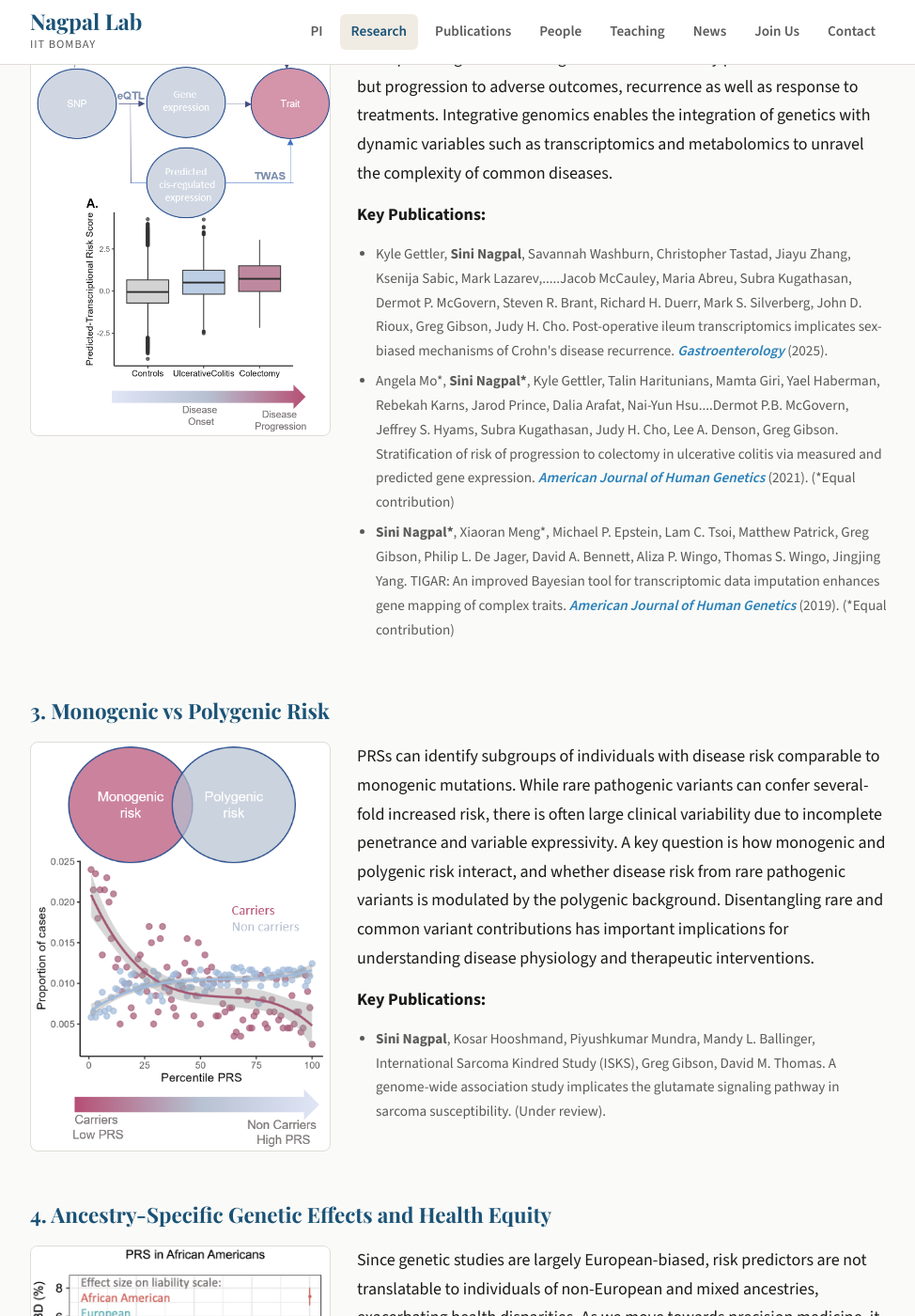
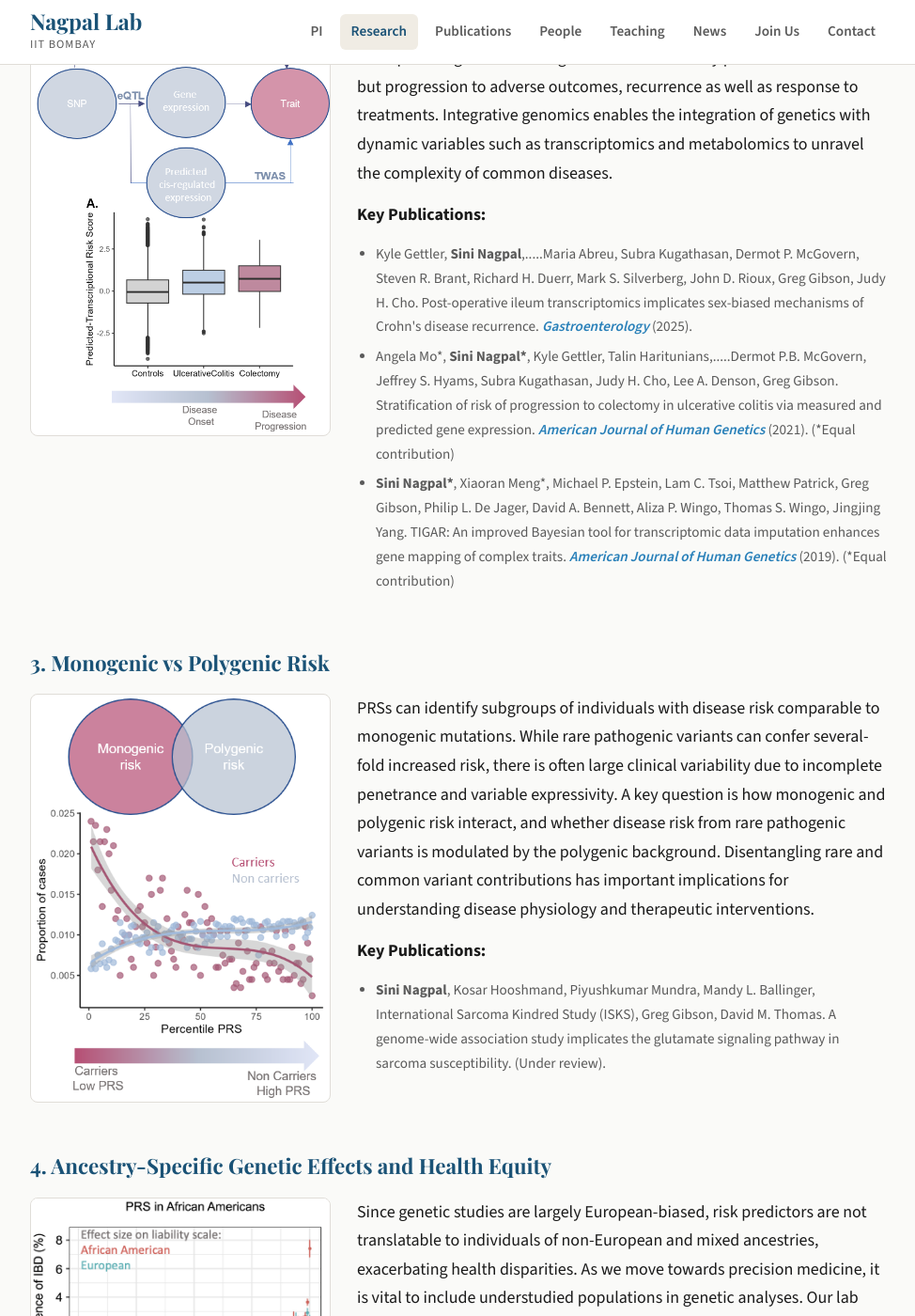
Before and after one commit to nagpallab/nagpallab.github.io, a Jekyll site: the page built from research.md, in a window 1280 px wide and 1400 px high, scrolled down 926 px. Shown: the whole window at 94% size, without its empty margins (152-1126 px from the left). Built offline with Jekyll 4.4.1, drawn with Linux system fonts in a browser that asks for light colours; some of the changed text lies outside the part shown.

Commit message:
Update research.md

```diff
--- a/research.md
+++ b/research.md
@@ -33,8 +33,8 @@
       <p>An important goal of clinical genomics is to not only predict disease onset but progression to adverse outcomes, recurrence as well as response to treatments. Integrative genomics enables the integration of genetics with dynamic variables such as transcriptomics and metabolomics to unravel the complexity of common diseases. </p>
       <p><strong>Key Publications:</strong></p>
       <ul class="key-pubs">
-        <li>Kyle Gettler, <span class="pub-me-research">Sini Nagpal</span>, Savannah Washburn, Christopher Tastad, Jiayu Zhang, Ksenija Sabic, Mark Lazarev,.....Jacob McCauley, Maria Abreu, Subra Kugathasan, Dermot P. McGovern, Steven R. Brant, Richard H. Duerr, Mark S. Silverberg, John D. Rioux, Greg Gibson, Judy H. Cho. Post-operative ileum transcriptomics implicates sex-biased mechanisms of Crohn's disease recurrence. <span class="pub-journal">Gastroenterology</span> (2025).</li>
-        <li>Angela Mo*, <span class="pub-me-research">Sini Nagpal*</span>, Kyle Gettler, Talin Haritunians, Mamta Giri, Yael Haberman, Rebekah Karns, Jarod Prince, Dalia Arafat, Nai-Yun Hsu....Dermot P.B. McGovern, Jeffrey S. Hyams, Subra Kugathasan, Judy H. Cho, Lee A. Denson, Greg Gibson. Stratification of risk of progression to colectomy in ulcerative colitis via measured and predicted gene expression. <span class="pub-journal">American Journal of Human Genetics</span> (2021). (*Equal contribution)</li>
+        <li>Kyle Gettler, <span class="pub-me-research">Sini Nagpal</span>,.....Maria Abreu, Subra Kugathasan, Dermot P. McGovern, Steven R. Brant, Richard H. Duerr, Mark S. Silverberg, John D. Rioux, Greg Gibson, Judy H. Cho. Post-operative ileum transcriptomics implicates sex-biased mechanisms of Crohn's disease recurrence. <span class="pub-journal">Gastroenterology</span> (2025).</li>
+        <li>Angela Mo*, <span class="pub-me-research">Sini Nagpal*</span>, Kyle Gettler, Talin Haritunians,.....Dermot P.B. McGovern, Jeffrey S. Hyams, Subra Kugathasan, Judy H. Cho, Lee A. Denson, Greg Gibson. Stratification of risk of progression to colectomy in ulcerative colitis via measured and predicted gene expression. <span class="pub-journal">American Journal of Human Genetics</span> (2021). (*Equal contribution)</li>
         <li><span class="pub-me-research">Sini Nagpal*</span>, Xiaoran Meng*, Michael P. Epstein, Lam C. Tsoi, Matthew Patrick, Greg Gibson, Philip L. De Jager, David A. Bennett, Aliza P. Wingo, Thomas S. Wingo, Jingjing Yang. TIGAR: An improved Bayesian tool for transcriptomic data imputation enhances gene mapping of complex traits. <span class="pub-journal">American Journal of Human Genetics</span> (2019). (*Equal contribution)</li>
       </ul>
     </div>
@@ -63,7 +63,7 @@
       <p>Since genetic studies are largely European-biased, risk predictors are not translatable to individuals of non-European and mixed ancestries, exacerbating health disparities. As we move towards precision medicine, it is vital to include understudied populations in genetic analyses. Our lab studies the differential genetic architecture of diseases across populations and develops ancestry-informed genetic risk assessment approaches.</p>
       <p><strong>Key Publications:</strong></p>
       <ul class="key-pubs">
-        <li>Hari K. Somineni, <span class="pub-me-research">Sini Nagpal</span>, Suresh Venkateswaran, David J. Cutler, David T. Okou, Talin Haritunians,et al. Whole-genome sequencing of African Americans implicates differential genetic architecture in inflammatory bowel disease. <span class="pub-journal">American Journal of Human Genetics</span> (2021).</li>
+        <li>Hari K. Somineni, <span class="pub-me-research">Sini Nagpal</span>, Suresh Venkateswaran, David J. Cutler,et al. Whole-genome sequencing of African Americans implicates differential genetic architecture in inflammatory bowel disease. <span class="pub-journal">American Journal of Human Genetics</span> (2021).</li>
         <li>Courtney Astore, Shivam Sharma, <span class="pub-me-research">Sini Nagpal</span>, NIDDK IBD Genetics Consortium, David J. Cutler, John D. Rioux, Judy H. Cho, Dermot P.B. McGovern, Steven R. Brant, Subra Kugathasan, I. King Jordan, Greg Gibson. The role of admixture in rare variant contributions to inflammatory bowel disease. <span class="pub-journal">Genome Medicine</span> (2023).</li>
       </ul>
     </div>
```
